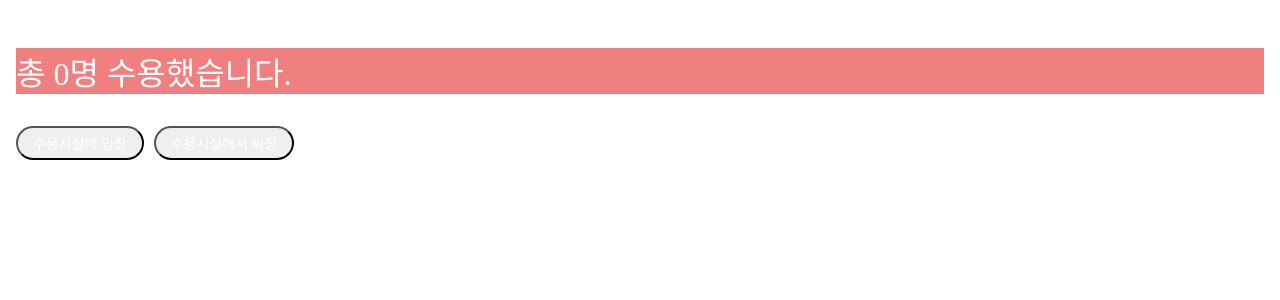
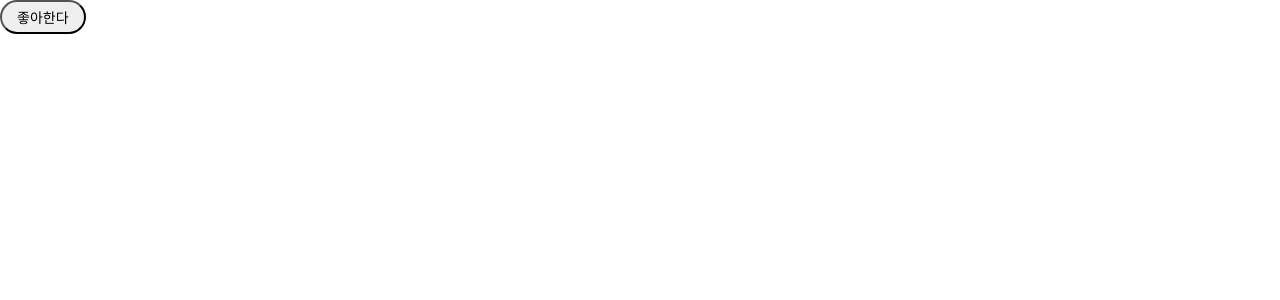
Before and after one commit to leehanseock/ReactProject2024, a React (Create React App) app: page / in a window 1280 px wide. Shown: the top 300 px of the page. Built offline with nearby package versions, Linux system fonts and the light colour scheme.

Commit message:
8장 실습 bind하는 방법과 안 하는 방법

```diff
--- a/src/chp04/Button.css
+++ b/src/chp04/Button.css
@@ -1,5 +1,5 @@
 Button{
-    color : white;
+    color : black;
     font-family: 궁서;
     padding: 5px 15px;
     font-size : 14px;
@@ -20,7 +20,7 @@ Button{
 
 p{
     background-color: lightcoral;
-    color : white;
+    color : black;
     font-family: 궁서;
     font-size:2em;
 }
--- /dev/null
+++ b/src/chp08/MyButton.jsx
@@ -0,0 +1,27 @@
+import React from "react";
+//클래스 필드 문법 사용하여 bind하는 문장을 작성하지 않는 방법
+class MyButton extends React.Component{
+    //생성자
+    constructor(props) {
+        super(props);
+
+        this.state={isToggleOn : true}; //isToggleOn이라는 필드의 상태 설정
+    }
+
+    //이벤트 발생시 isToggleOne 필드 상태 변경
+    handleClick(){
+        this.setState(prevState => ({
+            isToggleOn : !prevState.isToggleOn //이전 상태(prevState의 반대 = Not prevState
+        }));
+    }
+
+    render(){
+        return(//아래처럼 애로우 함수를 이용하면 바인드를 안해줘도 된다
+            <button onClick={() => this.handleClick()}>
+                {this.state.isToggleOn ? "좋아한다" : "안 좋아한다"}
+            </button>
+        );
+    }
+}
+
+export default MyButton;
--- /dev/null
+++ b/src/chp08/Toggle.jsx
@@ -0,0 +1,29 @@
+import React from "react";
+//이벤트 처리 함수에서 상태설정을 위해 사용하는 this를 bind해야만 한다.
+//bind하지 않으면 this 부분에서 undefined 에러 발생
+class Toggle extends React.Component{
+    constructor(props) {
+        super(props);
+
+        this.state={isToggleOn : true}; //isToggleOn이라는 필드의 상태 설정
+
+        this.handleClick = this.handleClick.bind(this);
+    }
+
+    //이벤트 발생시 isToggleOne 필드 상태 변경
+    handleClick(){
+        this.setState(prevState => ({
+                isToggleOn : !prevState.isToggleOn //이전 상태(prevState의 반대 = Not prevState
+        }));
+    }
+
+    render(){
+        return(
+            <button onClick={this.handleClick}>
+                {this.state.isToggleOn ? "신난다" : "안 신난다"}
+            </button>
+        );
+    }
+}
+
+export default Toggle;
--- a/src/index.js
+++ b/src/index.js
@@ -12,8 +12,14 @@ import CommentList from './chp05/CommentList'
 import NotificationList from "./chp06/NotificationList";
 import './chp06/Styles.css'
 import Accomodate from "./chp07/Accomodate";
+import Toggle from "./chp08/Toggle";
+import MyButton from "./chp08/MyButton";
 
 const root = ReactDOM.createRoot(document.getElementById('root'));
+root.render(
+    <React.StrictMode>
+        <MyButton />
+    </React.StrictMode>);
 // setInterval(()=>{
 //     root.render(
 //         <React.StrictMode>
@@ -23,10 +29,6 @@ const root = ReactDOM.createRoot(document.getElementById('root'));
 //     }
 //     ,1000
 // );
-    root.render(
-        <React.StrictMode>
-            <Accomodate />
-        </React.StrictMode>);
 // If you want to start measuring performance in your app, pass a function
 // to log results (for example: reportWebVitals(console.log))
 // or send to an analytics endpoint. Learn more: https://bit.ly/CRA-vitals
```
